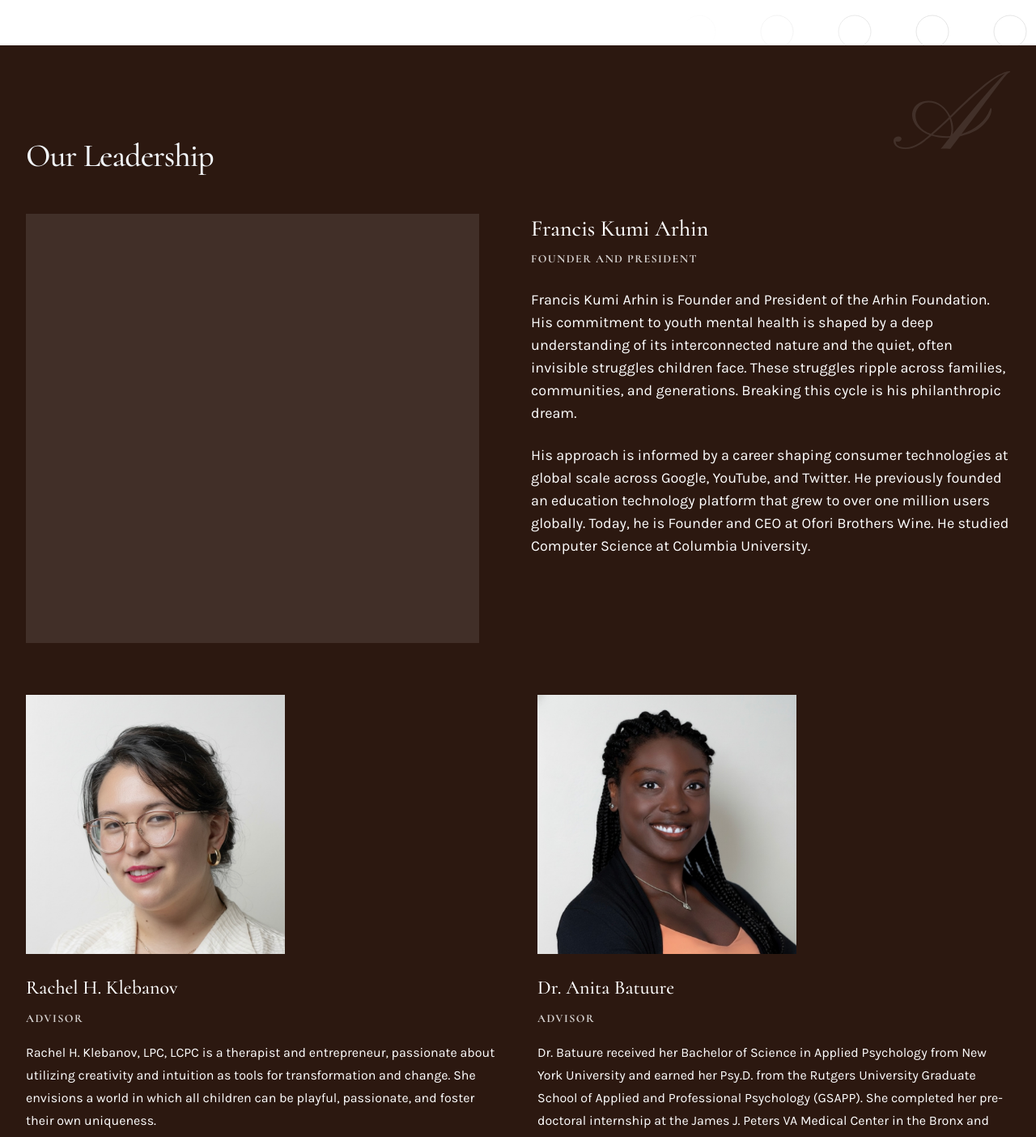
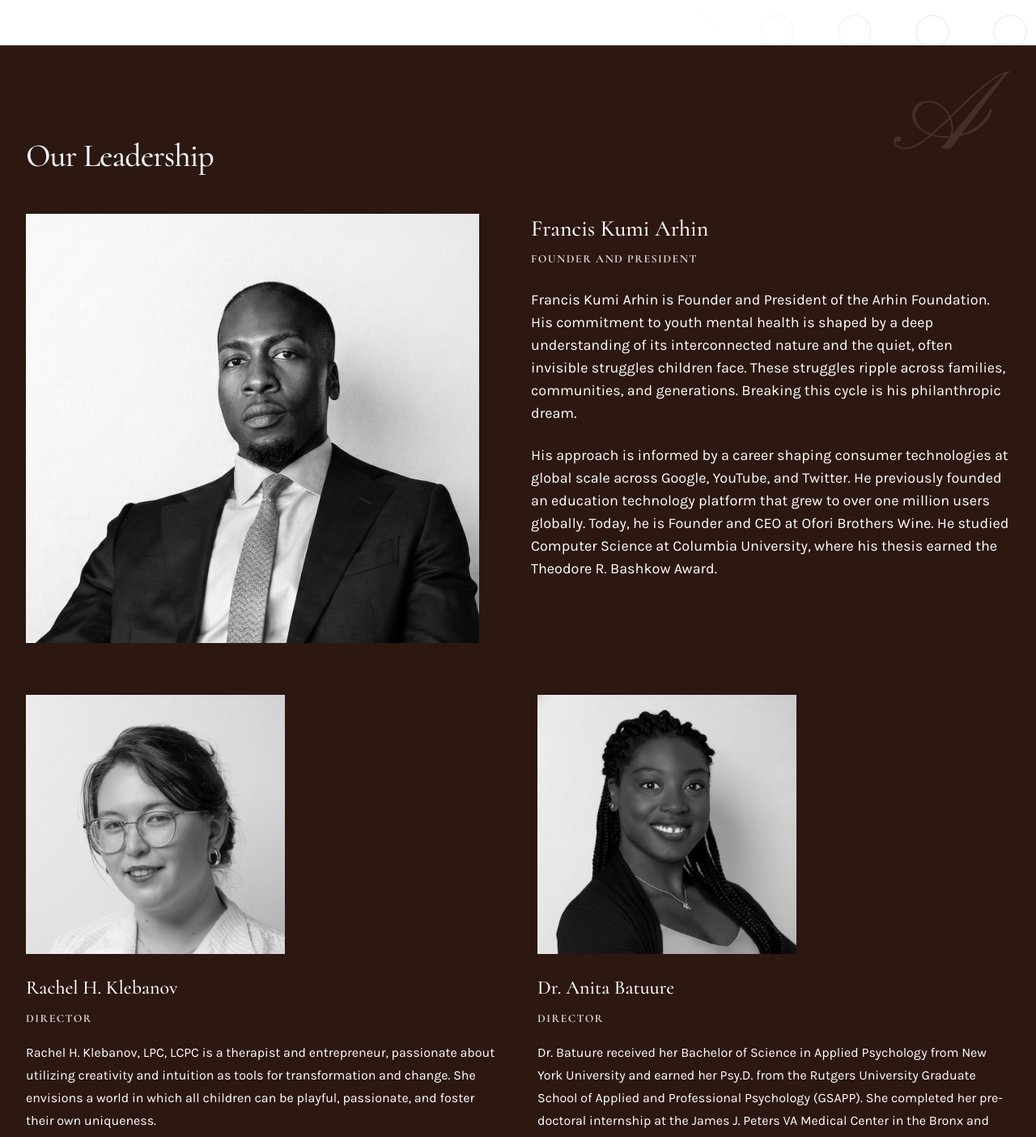
Before and after one commit to fhinson/ArhinFoundation, a Next.js app: page /about in a window 1280 px wide. Shown: the part 641-2045 px from the top of the page at 81% size. Built offline with nearby package versions, Linux system fonts and the light colour scheme.

Commit message:
Update Francis bio with award, add grayscale headshot, update director roles, and add SEO grayscale image

```diff
--- /dev/null
+++ b/scripts/convert-to-grayscale.mjs
@@ -0,0 +1,22 @@
+import sharp from 'sharp';
+import { fileURLToPath } from 'url';
+import { dirname, join } from 'path';
+
+const __filename = fileURLToPath(import.meta.url);
+const __dirname = dirname(__filename);
+const projectRoot = join(__dirname, '..');
+
+const inputPath = join(projectRoot, 'public', 'francis-kumi-arhin.jpg');
+const outputPath = join(projectRoot, 'public', 'francis-kumi-arhin-grayscale.jpg');
+
+try {
+  await sharp(inputPath)
+    .greyscale()
+    .jpeg({ quality: 85 })
+    .toFile(outputPath);
+
+  console.log(`✅ Successfully created grayscale image: ${outputPath}`);
+} catch (error) {
+  console.error('❌ Error converting image to grayscale:', error);
+  process.exit(1);
+}
--- a/src/app/about/page.tsx
+++ b/src/app/about/page.tsx
@@ -33,7 +33,15 @@
         <div className="lg:flex lg:items-start lg:justify-end">
           <div className="flex justify-center lg:w-1/2 lg:justify-end lg:pr-12">
             <FadeIn className="w-full">
-              <div className="relative flex aspect-719/680 w-full bg-white/10">
+              <div className="relative flex aspect-719/680 w-full overflow-hidden bg-white/10">
+                <Image
+                  src="/francis-kumi-arhin.jpg"
+                  alt="Francis Kumi Arhin, Founder and President of the Arhin Foundation"
+                  className="h-full w-full object-cover grayscale"
+                  width={719}
+                  height={680}
+                  priority
+                />
               </div>
             </FadeIn>
           </div>
@@ -51,24 +59,24 @@
                 Francis Kumi Arhin is Founder and President of the Arhin Foundation. His commitment to youth mental health is shaped by a deep understanding of its interconnected nature and the quiet, often invisible struggles children face. These struggles ripple across families, communities, and generations. Breaking this cycle is his philanthropic dream.
               </p>
               <p>
-              His approach is informed by a career shaping consumer technologies at global scale across Google, YouTube, and Twitter. He previously founded an education technology platform that grew to over one million users globally. Today, he is Founder and CEO at Ofori Brothers Wine. He studied Computer Science at Columbia University.
+              His approach is informed by a career shaping consumer technologies at global scale across Google, YouTube, and Twitter. He previously founded an education technology platform that grew to over one million users globally. Today, he is Founder and CEO at Ofori Brothers Wine. He studied Computer Science at Columbia University, where his thesis earned the Theodore R. Bashkow Award.
               </p>
             </div>
           </div>
         </div>
       </Container>
 
-      {/* Advisors */}
+      {/* Directors */}
       <Container className="mt-16">
         <FadeInStagger className="grid grid-cols-1 gap-12 lg:grid-cols-2">
-          {/* Advisor 1 */}
+          {/* Director 1 */}
           <FadeIn>
             <div className="flex flex-col">
               <div className="aspect-square w-full lg:max-w-80 overflow-hidden bg-white/10">
                 <Image
                   src={rachelKlebanov}
                   alt="Rachel H. Klebanov"
-                  className="h-full w-full object-cover"
+                  className="h-full w-full object-cover grayscale"
                   width={320}
                   height={320}
                 />
@@ -78,7 +86,7 @@
                   Rachel H. Klebanov
                 </h4>
                 <p className="mt-2 font-display text-sm font-black uppercase tracking-widest text-white/80">
-                  Advisor
+                  Director
                 </p>
                 <div className="mt-4 space-y-4 text-base text-white">
                   <p>
@@ -95,14 +103,14 @@
             </div>
           </FadeIn>
 
-          {/* Advisor 2 */}
+          {/* Director 2 */}
           <FadeIn>
             <div className="flex flex-col">
               <div className="aspect-square w-full lg:max-w-80 overflow-hidden bg-white/10">
                 <Image
                   src={anitaBatuure}
                   alt="Dr. Anita Batuure"
-                  className="h-full w-full object-cover object-left-top"
+                  className="h-full w-full object-cover object-left-top grayscale"
                   width={320}
                   height={320}
                 />
@@ -112,7 +120,7 @@
                   Dr. Anita Batuure
                 </h4>
                 <p className="mt-2 font-display text-sm font-black uppercase tracking-widest text-white/80">
-                  Advisor
+                  Director
                 </p>
                 <div className="mt-4 space-y-4 text-base text-white">
                   <p>
@@ -137,9 +145,24 @@
   description:
     'Learn about the Arhin Foundation and our leadership. Founded by Francis Kumi Arhin, we are dedicated to expanding youth mental health access in underserved NYC communities through philanthropy and evidence-based interventions.',
   openGraph: {
-    title: 'About Us',
-    description: 'Learn about the Arhin Foundation, our leadership, and our mission to expand youth mental health care access in NYC.',
+    title: 'About Us - Arhin Foundation',
+    description: 'Learn about the Arhin Foundation, our leadership, and our mission to expand youth mental health care access in NYC. Founded by Francis Kumi Arhin.',
     type: 'website',
+    url: 'https://arhin.org/about',
+    images: [
+      {
+        url: 'https://arhin.org/francis-kumi-arhin-grayscale.jpg',
+        width: 1200,
+        height: 1200,
+        alt: 'Francis Kumi Arhin, Founder and President of the Arhin Foundation',
+      },
+    ],
+  },
+  twitter: {
+    card: 'summary_large_image',
+    title: 'About Us - Arhin Foundation',
+    description: 'Learn about the Arhin Foundation, our leadership, and our mission to expand youth mental health care access in NYC. Founded by Francis Kumi Arhin.',
+    images: ['https://arhin.org/francis-kumi-arhin-grayscale.jpg'],
   },
 }
 
@@ -177,6 +200,7 @@
             sameAs: [
               'https://www.linkedin.com/in/francisarhin',
             ],
+            image: 'https://arhin.org/francis-kumi-arhin-grayscale.jpg',
           }),
         }}
       />
```
Also changed, not shown: public/francis-kumi-arhin-grayscale.jpg (added), public/francis-kumi-arhin.jpg (added).
